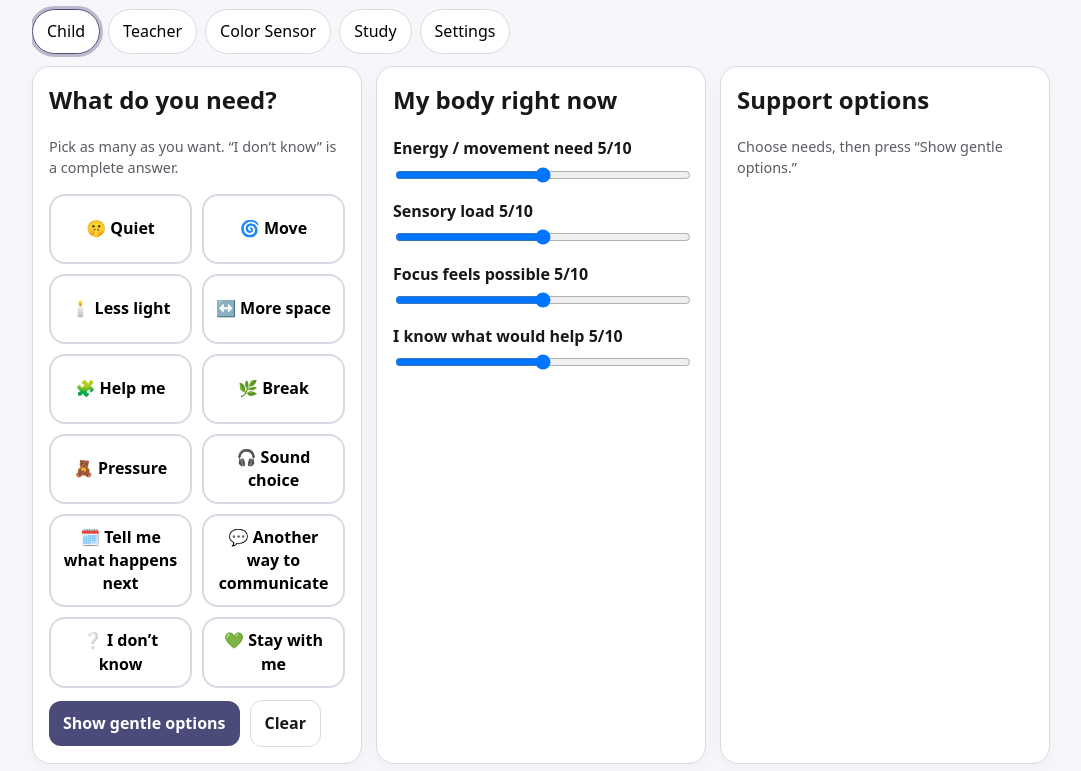
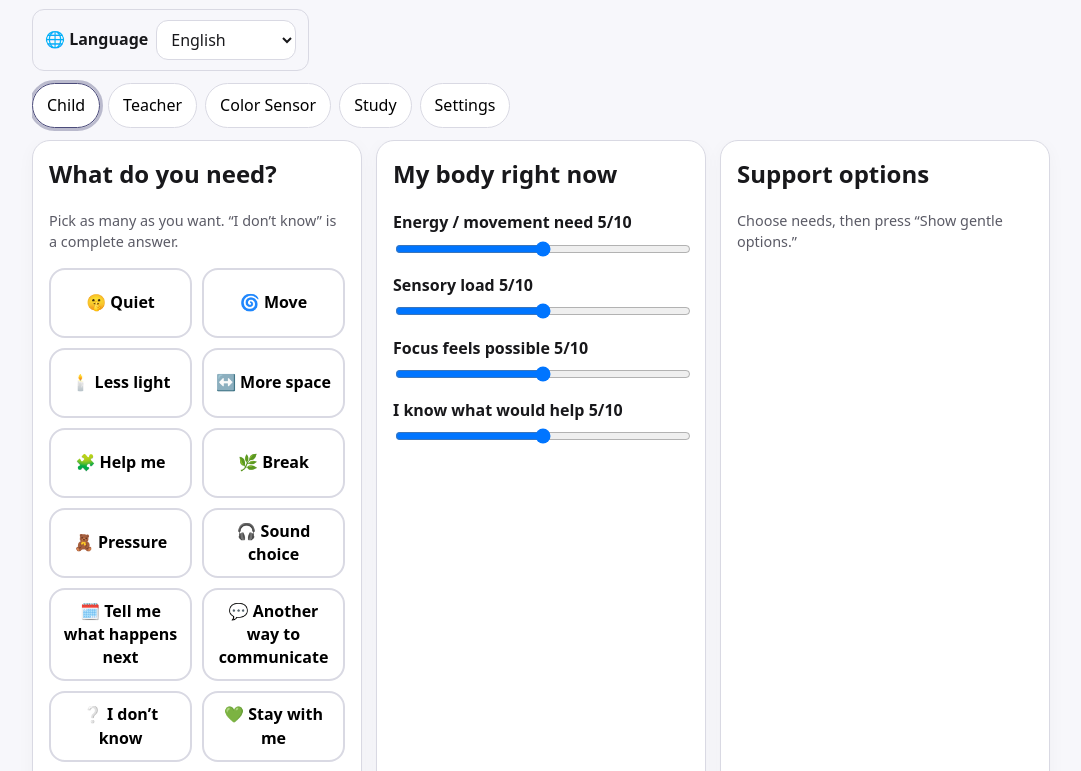
Before and after one commit to NavisWORLD/COSMOS-HEARTLIGHT, a plain HTML site: page app/index.html in a window 1280 px wide. Shown: the part 85-856 px from the top of the page, without its empty margins (99-1180 px from the left). Drawn offline with Linux system fonts and the light colour scheme.

Commit message:
Enable bilingual HEARTLIGHT interface

```diff
--- a/app/index.html
+++ b/app/index.html
@@ -56,6 +56,7 @@
 </div></section>
 <footer>HEARTLIGHT is an educational support and accessibility tool, not a medical device, diagnostic system, psychotherapy replacement, crisis service, or substitute for qualified special-education/clinical judgment.</footer>
 </div>
+<script src="i18n.js"></script>
 <script>
 const $=s=>document.querySelector(s), $$=s=>[...document.querySelectorAll(s)];
 const needs=[['quiet','🤫 Quiet'],['movement','🌀 Move'],['dim','🕯️ Less light'],['space','↔️ More space'],['help','🧩 Help me'],['break','🌿 Break'],['pressure','🧸 Pressure'],['sound','🎧 Sound choice'],['predict','🗓️ Tell me what happens next'],['communicate','💬 Another way to communicate'],['unknown','❔ I don’t know'],['company','💚 Stay with me']];
```
